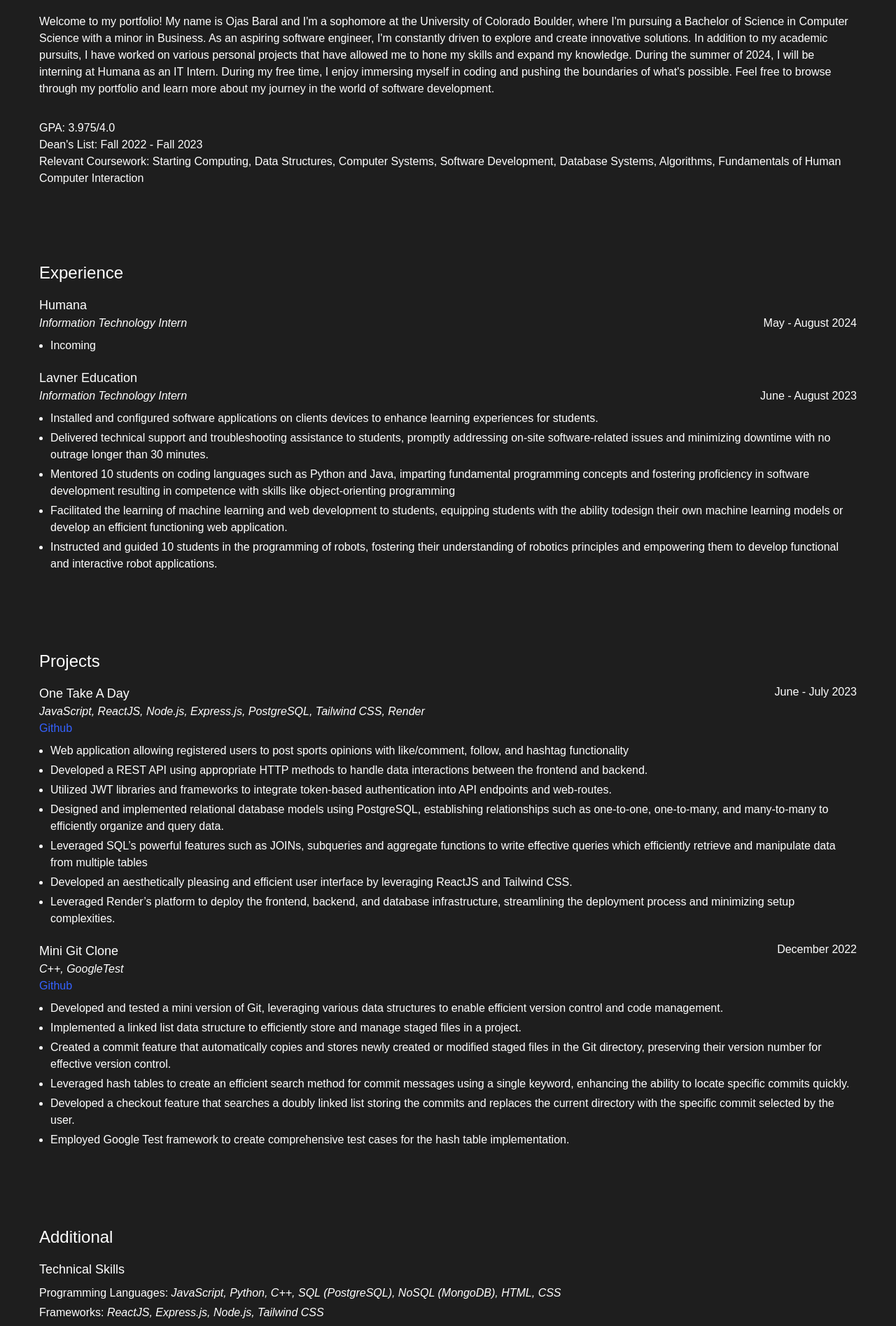
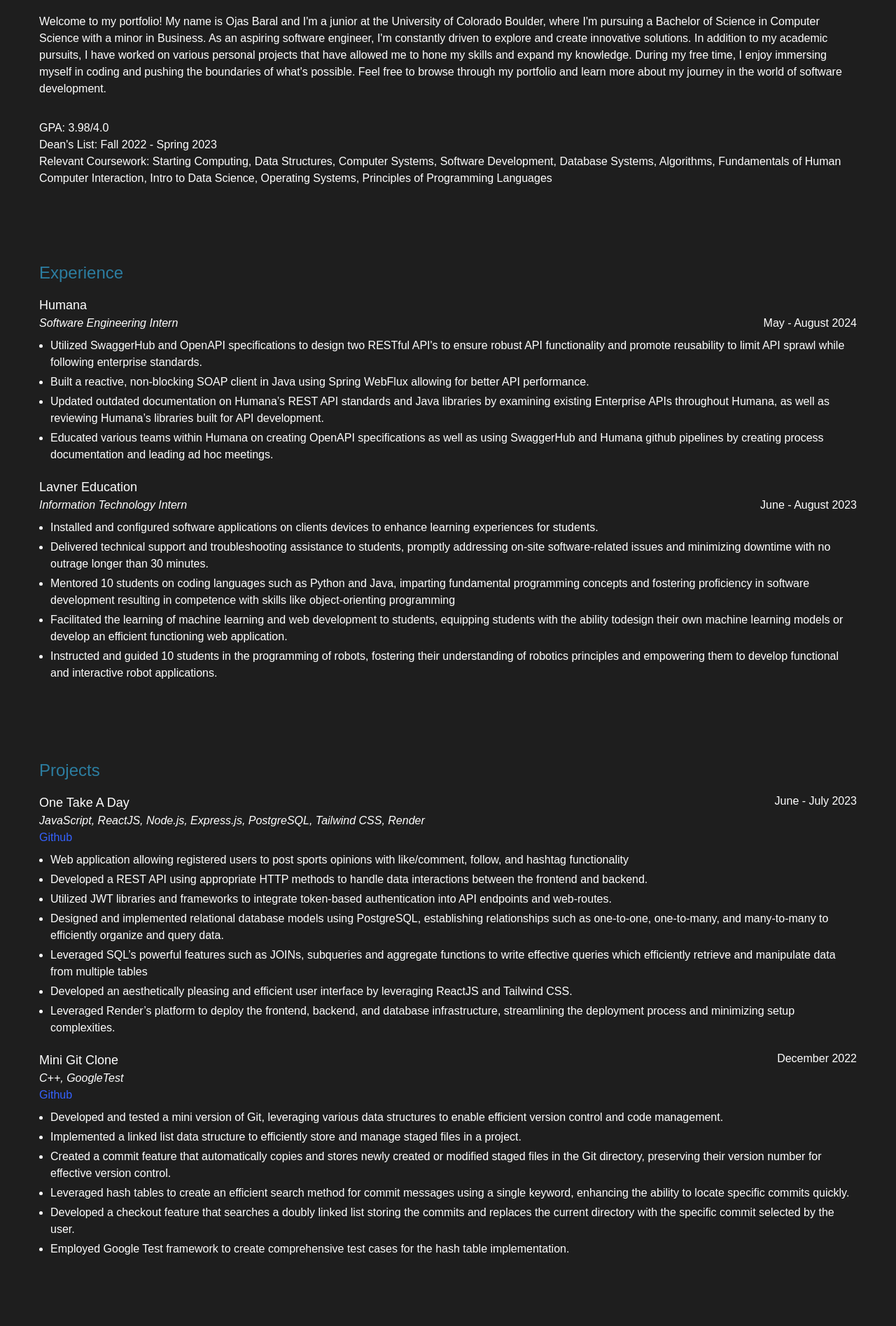
Before and after one commit to ojasbaral/ojasbaral-portfolio, a React (Create React App) app: page / in a window 1280 px wide. Shown: the part 920-2815 px from the top of the page at 70% size. Built offline with nearby package versions, Linux system fonts and the light colour scheme.

Commit message:
updated site

```diff
--- a/src/App.js
+++ b/src/App.js
@@ -2,6 +2,7 @@
 import content from './data/content.json'
 import Resume from './data/resume.pdf'
 import Img from './data/IMG_8122.JPG'
+import myface from './data/myface.JPG'
 import { CSSTransition } from 'react-transition-group';
 
 function App() {
@@ -10,7 +11,7 @@
     <div className="h-screen max-w-[1560px] grid place-items-center grid-flow-row m-auto">
       <Header></Header>
       <div className="text-center main-page">
-        <h1 className="text-4xl font-bold pb-2">Ojas Baral</h1>
+        <h1 className="text-4xl font-bold pb-2 text-dblue">Ojas Baral</h1>
         <h1 className="text-lg pb-2">Computer Science Student</h1>
         <h1><a className="text-[#3562ff] hover:underline cursor-pointer" href="https://www.linkedin.com/in/ojasbaral" target="_blank">https://www.linkedin.com/in/ojasbaral</a ></h1>
         <h1><a className="text-[#3562ff] hover:underline cursor-pointer" href="https://github.com/ojasbaral" target="_blank">https://github.com/ojasbaral</a ></h1>
@@ -19,7 +20,7 @@
     <div id="about" className="h-[75px]"></div>
 
     <div className="max-w-[1200px] m-auto p-4">
-      <h1 className="text-2xl">About</h1>
+      <h1 className="text-2xl text-dblue">About</h1>
       <h1 className="pt-4">{content.about.content}</h1>
 
       <h1 className="pt-8">GPA: {content.about.GPA}</h1>
@@ -30,7 +31,7 @@
     <div id="experience" className="h-[75px]"></div>
 
     <div className="max-w-[1200px] m-auto p-4">
-      <h1 className="text-2xl">Experience</h1>
+      <h1 className="text-2xl text-dblue">Experience</h1>
       {content.exp.map((work, index) => (
         <div id={index} className="pt-4">
           <h1 className="text-lg">{work.company}</h1>
@@ -50,7 +51,7 @@
     <div id="projects" className="h-[75px]"></div>
 
     <div className="max-w-[1200px] m-auto p-4">
-      <h1 className="text-2xl">Projects</h1>
+      <h1 className="text-2xl text-dblue">Projects</h1>
       {content.projects.map((project, index) => (
         <div>
         <div id={index} className="pt-4 flex justify-between">
@@ -77,7 +78,7 @@
 
 
     <div className="max-w-[1200px] m-auto p-4">
-      <h1 className="text-2xl">Additional</h1>
+      <h1 className="text-2xl text-dblue">Additional</h1>
       <h1 className="text-lg pt-4">Technical Skills</h1>
       <h1 className="pt-2">Programming Languages: <span className="italic">{content.additional.PL}</span></h1>
       <h1 className="pt-1">Frameworks: <span className="italic ">{content.additional.libraries}</span></h1>
--- a/src/components/header.js
+++ b/src/components/header.js
@@ -8,7 +8,7 @@
     <div className="small nav w-screen text-white fixed top-0 right-0">
         <div className="bar max-w-[1560px] m-auto flex justify-between p-4 items-center">
             <div className="flex justify-between items-center w-full pl-4">
-            <div className="font-bold text-xl">Ojas Baral</div>
+            <div className="font-bold text-xl text-dblue">Ojas Baral</div>
             {collapsed?<AiOutlineMenu size={23} className="menu visible md:invisible cursor-pointer" onClick={() => collapsed?setCollapsed(false):setCollapsed(true)}></AiOutlineMenu>:<AiOutlineClose  size={23} className="menu visible md:invisible cursor-pointer" onClick={() => collapsed?setCollapsed(false):setCollapsed(true)}></AiOutlineClose>}
             </div>
             <ul className={' elements header-drop-down-enter flex list sm:justify-between sm:items-center md:gap-4 gap-2 pt-2 text-center text-base w-full sm:w-auto'}>
--- a/src/data/content.json
+++ b/src/data/content.json
@@ -1,16 +1,16 @@
 {
     "about": {
-        "content": "Welcome to my portfolio! My name is Ojas Baral and I'm a sophomore at the University of Colorado Boulder, where I'm pursuing a Bachelor of Science in Computer Science with a minor in Business. As an aspiring software engineer, I'm constantly driven to explore and create innovative solutions. In addition to my academic pursuits, I have worked on various personal projects that have allowed me to hone my skills and expand my knowledge. During the summer of 2024, I will be interning at Humana as an IT Intern. During my free time, I enjoy immersing myself in coding and pushing the boundaries of what's possible. Feel free to browse through my portfolio and learn more about my journey in the world of software development.",
-        "GPA": "3.975/4.0",
-        "DL": "Fall 2022 - Fall 2023",
-        "RC": "Starting Computing, Data Structures, Computer Systems, Software Development, Database Systems, Algorithms, Fundamentals of Human Computer Interaction"
+        "content": "Welcome to my portfolio! My name is Ojas Baral and I'm a junior at the University of Colorado Boulder, where I'm pursuing a Bachelor of Science in Computer Science with a minor in Business. As an aspiring software engineer, I'm constantly driven to explore and create innovative solutions. In addition to my academic pursuits, I have worked on various personal projects that have allowed me to hone my skills and expand my knowledge. During my free time, I enjoy immersing myself in coding and pushing the boundaries of what's possible. Feel free to browse through my portfolio and learn more about my journey in the world of software development.",
+        "GPA": "3.98/4.0",
+        "DL": "Fall 2022 - Spring 2023",
+        "RC": "Starting Computing, Data Structures, Computer Systems, Software Development, Database Systems, Algorithms, Fundamentals of Human Computer Interaction, Intro to Data Science, Operating Systems, Principles of Programming Languages"
     },
     "exp": [
         {
             "company": "Humana",
-            "title": "Information Technology Intern",
+            "title": "Software Engineering Intern",
             "time": "May - August 2024",
-            "tasks": ["Incoming"]
+            "tasks": ["Utilized SwaggerHub and OpenAPI specifications to design two RESTful API's to ensure robust API functionality and promote reusability to limit API sprawl while following enterprise standards.", "Built a reactive, non-blocking SOAP client in Java using Spring WebFlux allowing for better API performance.", "Updated outdated documentation on Humana’s REST API standards and Java libraries by examining existing Enterprise APIs throughout Humana, as well as reviewing Humana’s libraries built for API development.", "Educated various teams within Humana on creating OpenAPI specifications as well as using SwaggerHub and Humana github pipelines by creating process documentation and leading ad hoc meetings."]
         },
         {
             "company": "Lavner Education",
@@ -37,9 +37,9 @@
         }
     ],
     "additional": {
-        "PL": "JavaScript, Python, C++, SQL (PostgreSQL), NoSQL (MongoDB), HTML, CSS",
-        "libraries": "ReactJS, Express.js, Node.js, Tailwind CSS",
-        "tools": "Git, Visual Studio Code",
+        "PL": "JavaScript, Python, C++, Java, SQL (PostgreSQL), NoSQL (MongoDB), HTML, CSS",
+        "libraries": "ReactJS, Express.js, Node.js, Java Spring, Tailwind CSS, OpenAPI",
+        "tools": "Git, Visual Studio Code, SwaggerHub",
         "linkedin": "https://www.linkedin.com/in/ojasbaral/",
         "github": "https://github.com/ojasbaral/",
         "email": "ojas.baral@gmail.com"
--- a/tailwind.config.js
+++ b/tailwind.config.js
@@ -4,7 +4,11 @@
     "./src/**/*.{js,jsx,ts,tsx}",
   ],
   theme: {
-    extend: {},
+    extend: {
+    },
+    colors: {
+      "dblue": "#2C7DA0"
+    }
   },
   plugins: [],
 }
```
Also changed, not shown: src/data/myface.JPG (added), 1 other file (tests, documents, lock files or other folders).
